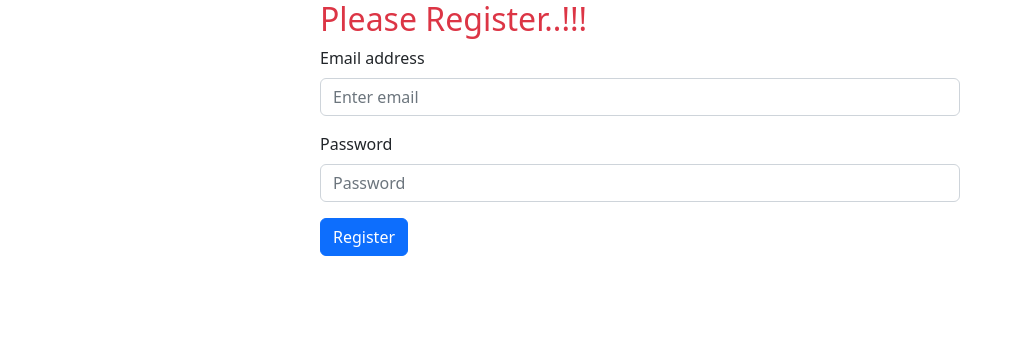
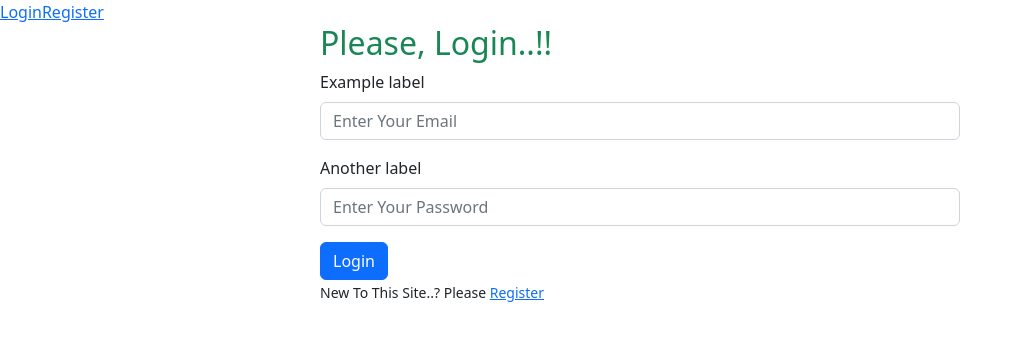
Before and after one commit to RafiTahmid/email-pass-auth, a React (Create React App) app: page /login in a window 1280 px wide. Shown: the top 340 px of the page, without its empty margins (0-1022 px from the left). Built offline with nearby package versions, Linux system fonts and the light colour scheme.

Commit message:
Toggle Registration and login, implement sign in with email password

```diff
--- a/package.json
+++ b/package.json
@@ -11,6 +11,7 @@
     "react": "^18.2.0",
     "react-bootstrap": "^2.5.0",
     "react-dom": "^18.2.0",
+    "react-router-dom": "^6.4.2",
     "react-scripts": "5.0.1",
     "web-vitals": "^2.1.4"
   },
--- a/src/App.js
+++ b/src/App.js
@@ -1,21 +1,46 @@
-import { getAuth } from "firebase/auth";
+import { createBrowserRouter, RouterProvider } from "react-router-dom";
 import "./App.css";
+import Main from "./Components/layout/Main";
+import LoginBS from "./Components/LoginBS";
 import RegisterReactBs from "./Components/RegisterReactBs";
-import app from "./firebase/firebase.init";
+// import { getAuth } from "firebase/auth";
+// import app from "./firebase/firebase.init";
 
-const auth = getAuth(app);
+// const auth = getAuth(app);
 
-const handleRegister = (event) => {
-  event.preventDefault();
-  const email = event.target.email.value;
-  const password = event.target.password.value;
-  console.log(email, password);
-};
+// const handleRegister = (event) => {
+//   event.preventDefault();
+//   const email = event.target.email.value;
+//   const password = event.target.password.value;
+//   console.log(email, password);
+// };
+
+const router = createBrowserRouter([
+  {
+    path: "/",
+    element: <Main>0</Main>,
+    children: [
+      {
+        path: "/",
+        element: <RegisterReactBs></RegisterReactBs>,
+      },
+      {
+        path: "/register",
+        element: <RegisterReactBs></RegisterReactBs>,
+      },
+      {
+        path: "/login",
+        element: <LoginBS></LoginBS>,
+      },
+    ],
+  },
+]);
 
 function App() {
   return (
     <div className="">
-      <RegisterReactBs></RegisterReactBs>
+      {/* <RegisterReactBs></RegisterReactBs> */}
+      <RouterProvider router={router}></RouterProvider>
     </div>
   );
 }
--- /dev/null
+++ b/src/Components/LoginBS.js
@@ -0,0 +1,53 @@
+import React from "react";
+import { Link } from "react-router-dom";
+
+const LoginBS = () => {
+  const handleSubmit = (event) => {
+    event.preventDefault();
+
+    const form = event.target;
+    const email = form.email;
+    const password = form.password;
+  };
+  return (
+    <div className="w-50 mx-auto">
+      <h2 className="text-success">Please, Login..!!</h2>
+      <form onSubmit={handleSubmit}>
+        <div class="mb-3">
+          <label for="formGroupExampleInput" class="form-label">
+            Example label
+          </label>
+          <input
+            type="email"
+            name="emial"
+            class="form-control"
+            id="formGroupExampleInput"
+            placeholder="Enter Your Email"
+            required
+          />
+        </div>
+        <div class="mb-3">
+          <label for="formGroupExampleInput2" class="form-label">
+            Another label
+          </label>
+          <input
+            type="password"
+            name="password"
+            class="form-control"
+            id="formGroupExampleInput2"
+            placeholder="Enter Your Password"
+            required
+          />
+        </div>
+        <input class="btn btn-primary" type="submit" value="Login"></input>
+      </form>
+      <p>
+        <small>
+          New To This Site..? Please <Link to="/register">Register</Link>{" "}
+        </small>
+      </p>
+    </div>
+  );
+};
+
+export default LoginBS;
--- a/src/Components/RegisterReactBs.js
+++ b/src/Components/RegisterReactBs.js
@@ -2,6 +2,7 @@ import { createUserWithEmailAndPassword, getAuth } from "firebase/auth";
 import React, { useState } from "react";
 import Button from "react-bootstrap/Button";
 import Form from "react-bootstrap/Form";
+import { Link } from "react-router-dom";
 import app from "../firebase/firebase.init";
 
 const auth = getAuth(app);
@@ -72,6 +73,11 @@ const RegisterReactBs = () => {
           Register
         </Button>
       </Form>
+      <p>
+        <small>
+          Already Have an Account..? Please <Link to="/login">Login</Link>
+        </small>
+      </p>
     </div>
   );
 };
--- /dev/null
+++ b/src/Components/layout/Main.js
@@ -0,0 +1,16 @@
+import React from "react";
+import { Link, Outlet } from "react-router-dom";
+
+const Main = () => {
+  return (
+    <div>
+      <nav>
+        <Link to="/login">Login</Link>
+        <Link to="/register">Register</Link>
+      </nav>
+      <Outlet></Outlet>
+    </div>
+  );
+};
+
+export default Main;
```
Also changed, not shown: 1 other file (tests, documents, lock files or other folders).
